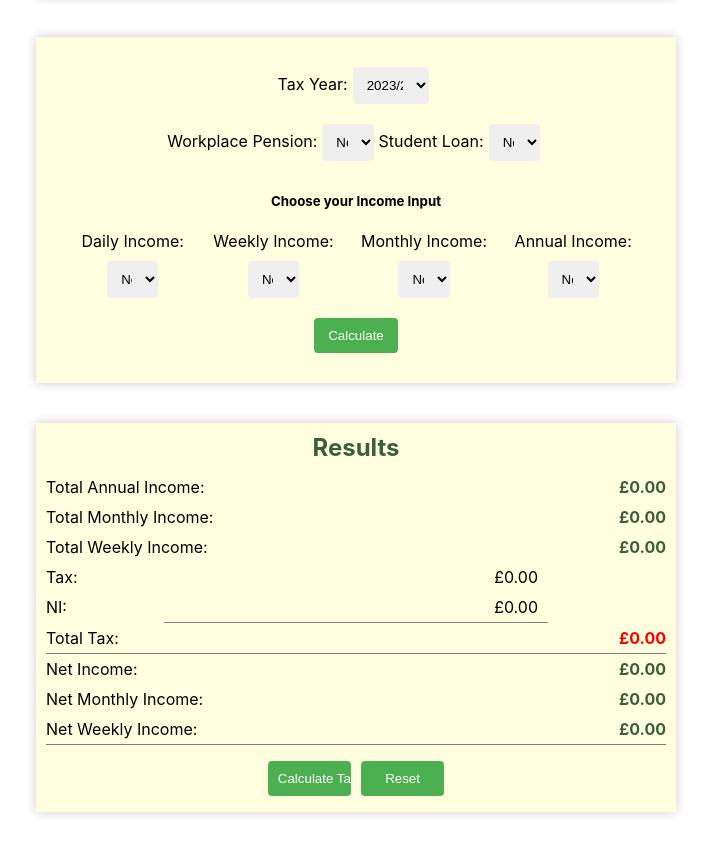
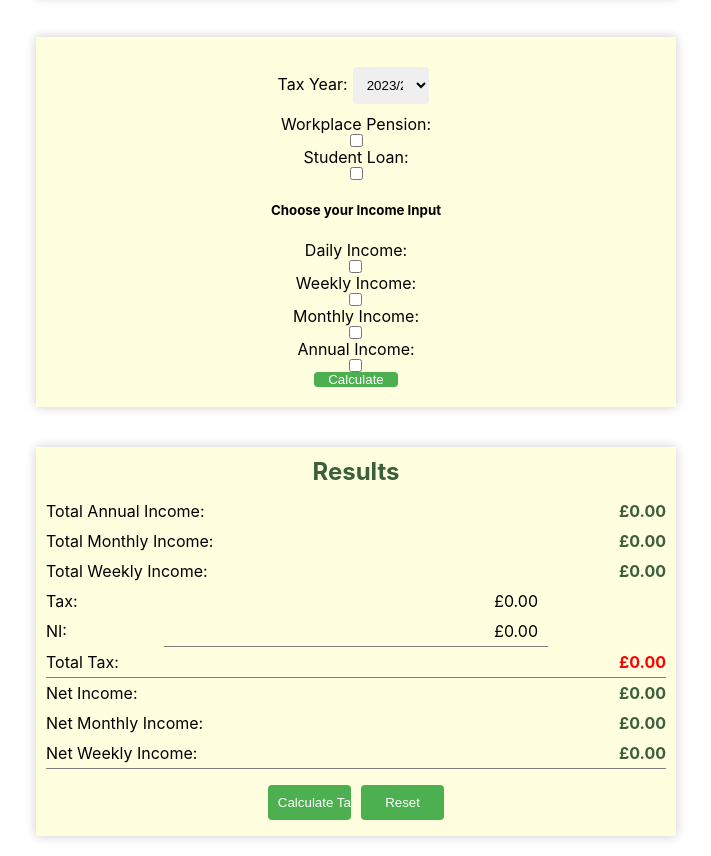
Before and after one commit to asaad227/taxCalculator, a React app: page / in a window 1280 px wide. Shown: the part 62-918 px from the top of the page, without its empty margins (284-995 px from the left). Before the commit the page ends 894 px from the top, so only its background shows below. Built offline with nearby package versions, Linux system fonts and the light colour scheme.

Commit message:
option toggle created

```diff
--- a/src/TotalTax/index.css
+++ b/src/TotalTax/index.css
@@ -30,13 +30,18 @@
   }
 
   .main form input {
+    display: flex;
+    justify-content: center;
     text-align: center;
-    margin: 10px 0;
-    padding: 10px;
-    width: 12.5vw;
+    margin: 0 auto;
+    padding: 0;
     border: 1px solid #ccc;
     border-radius: 4px;
   }
+
+
+
+
 
   .main form input[type="submit"] {
     background-color: #4CAF50;
@@ -133,13 +138,13 @@
   }
   .extra-option{
     display: flex;
-    flex-direction: row;
-    justify-content: space-between;
-    margin: 0 10px;
+    flex-direction: column;
+    margin: 0;
     padding:0;
     color: black
   }
 .extra-option select{
+
     width: 4vw;
     padding: 10px;
     border: none;
@@ -157,15 +162,10 @@
   .result .pensionHide, .result .loanHide{
     display: none;
   }
-   form .annualShow .monthlyShow, .weeklyShow, .dailyShow{
+   .annualShow .monthlyShow, .weeklyShow, .dailyShow{
     display: flex;
-    flex-direction: row;
-    justify-content: space-between;
-    margin: 0 10px;
-    padding:0;
-    color: black
     }
-    form .annualHide, .monthlyHide, .weeklyHide, .dailyHide{
+    .annualHide, .monthlyHide, .weeklyHide, .dailyHide{
     display: none;
     }
 
--- a/src/TotalTax/index.js
+++ b/src/TotalTax/index.js
@@ -113,49 +113,30 @@ function handleReset(event){
         <div className='extra-option'>
         <label>
         Workplace Pension:
-            <select onChange={(e)=>setIsPension(e.target.value)} value={isPension}>
-                <option value="false">No</option>
-                <option value="true">Yes</option>
-                </select>
-                </label>
+           <input type="checkbox" onChange={(e)=>setIsPension(e.target.checked)} value={isPension} />
+        </label>
         <label>
         Student Loan:
-        <select onChange={(e)=>setIsLoan(e.target.value)} value={isLoan}>
-        <option value="false">No</option>
-            <option value="true">Yes</option>
-
-            </select>
+      <input type="checkbox" onChange={(e)=>setIsLoan(e.target.checked)} value={isLoan} />
             </label>
                 </div>
                 <h5>Choose your Income Input</h5>
                 <div className='extra-option'>
                 <label>
         Daily Income:
-        <select onChange={(e)=>setIsDaily(e.target.value)} value={isDaily}>
-        <option value="false">No</option>
-            <option value="true">Yes</option>
-            </select>
-            </label>
+        <input type="checkbox" onChange={(e)=>setIsDaily(e.target.checked)} value={isDaily} />
+        </label>
             <label>
         Weekly Income:
-        <select onChange={(e)=>setIsWeekly(e.target.value)} value={isWeekly}>
-        <option value="false">No</option>
-            <option value="true">Yes</option>
-            </select>
+        <input type="checkbox" onChange={(e)=>setIsWeekly(e.target.checked)} value={isWeekly} />
             </label>
             <label>
        Monthly Income:
-        <select onChange={(e)=>setIsMonthly(e.target.value)} value={isMonthly}>
-        <option value="false">No</option>
-            <option value="true">Yes</option>
-            </select>
+         <input type="checkbox" onChange={(e)=>setIsMonthly(e.target.checked)} value={isMonthly} />
             </label>
             <label>
         Annual Income:
-        <select onChange={(e)=>setIsAnnual(e.target.value)} value={isAnnual}>
-        <option value="false">No</option>
-            <option value="true">Yes</option>
-            </select>
+        <input type="checkbox" onChange={(e)=>setIsAnnual(e.target.checked)} value={isAnnual} />
             </label>
                 </div>
                 <label className={isDaily? 'dailyShow': 'dailyHide'}>
```
